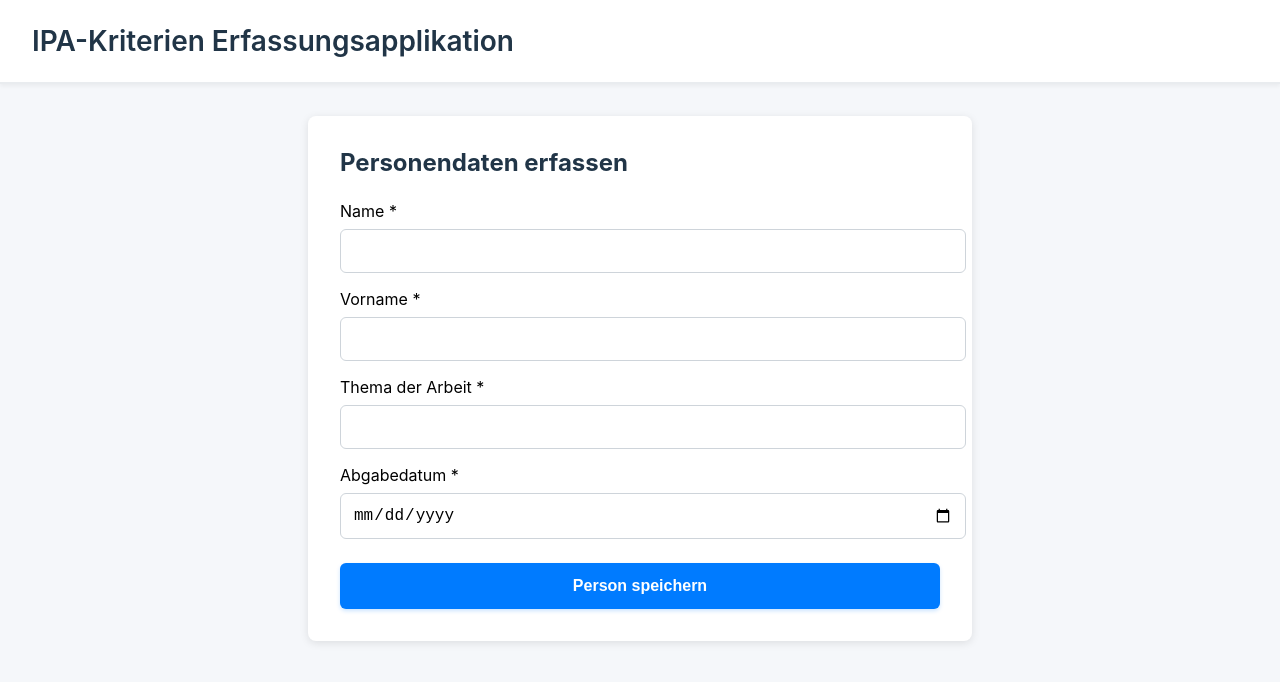
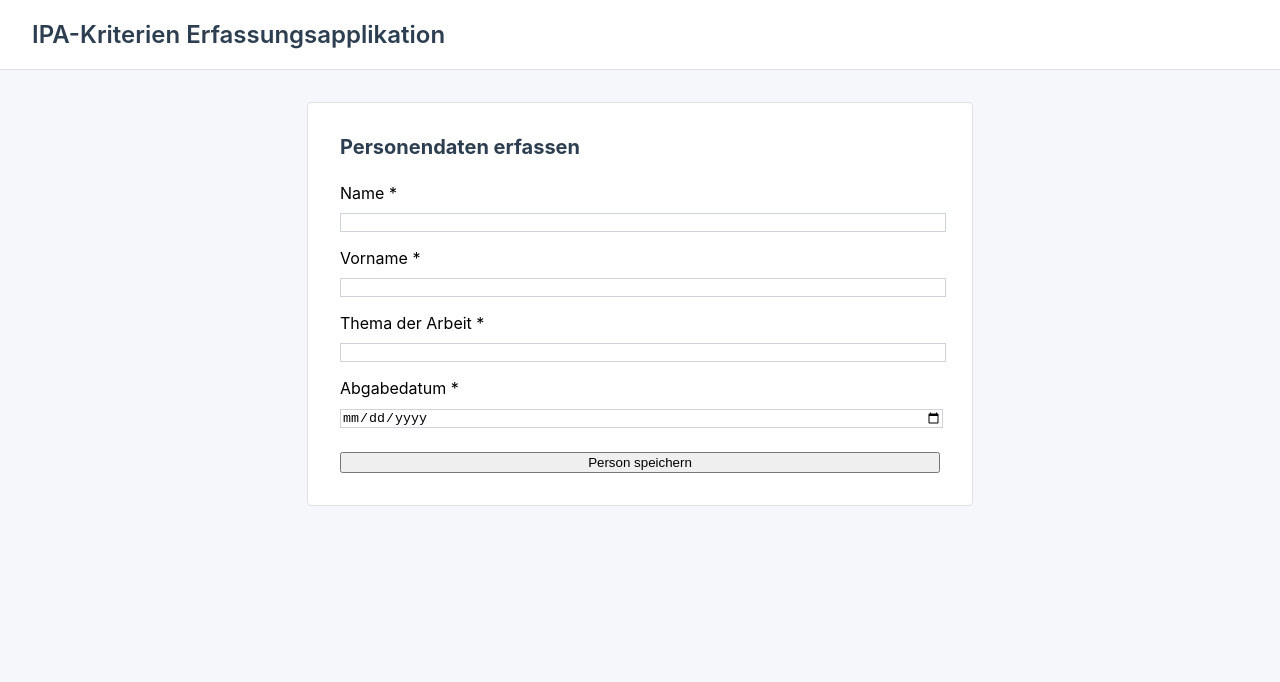
Before and after one commit to Britan115/Rutschmann_Abschlussprojekt, a React app in the folder frontend/: page / in a window 1280 px wide. Shown: the top 682 px of the page. Built offline with nearby package versions, Linux system fonts and the light colour scheme; the HTML template or start-up script is replaced by a standard one.

Commit message:
Frontend: SeriÃ¶ses Design - Professionelles Grau-basiertes Farbschema - Klare Struktur ohne verspielte Effekte - Verbesserte Lesbarkeit und Typografie

```diff
--- a/frontend/src/App.tsx
+++ b/frontend/src/App.tsx
@@ -20,62 +20,49 @@ function App() {
   return (
     <div className="App">
       <header style={{
-        padding: '1.5rem 2rem',
+        padding: '1.25rem 2rem',
         backgroundColor: '#ffffff',
-        borderBottom: '2px solid #e9ecef',
-        boxShadow: '0 2px 4px rgba(0,0,0,0.05)',
+        borderBottom: '1px solid #dee2e6',
         marginBottom: '2rem'
       }}>
         <h1 style={{
           margin: 0,
-          fontSize: '1.75rem',
+          fontSize: '1.5rem',
           fontWeight: 600,
-          color: '#213547'
+          color: '#2c3e50'
         }}>
           IPA-Kriterien Erfassungsapplikation
         </h1>
       </header>
-      <main style={{ padding: '0 2rem 2rem' }}>
+      <main style={{ padding: '0 2rem 2rem', maxWidth: '1200px', margin: '0 auto' }}>
         {!currentPerson ? (
           <PersonForm onSuccess={handlePersonSaved} />
         ) : (
           <div>
             <div style={{
-              marginBottom: '2rem',
-              padding: '1rem 1.5rem',
+              marginBottom: '1.5rem',
+              padding: '1rem 1.25rem',
               backgroundColor: '#ffffff',
-              borderRadius: '8px',
-              border: '1px solid #e9ecef',
-              boxShadow: '0 2px 4px rgba(0,0,0,0.05)'
+              borderRadius: '4px',
+              border: '1px solid #dee2e6'
             }}>
-              <strong style={{ color: '#495057' }}>Erfasste Person:</strong>{' '}
-              <span style={{ color: '#007bff', fontWeight: 500 }}>
-                {currentPerson.vorname} {currentPerson.name}
+              <span style={{ color: '#495057', fontSize: '0.9375rem' }}>
+                <strong>Erfasste Person:</strong> {currentPerson.vorname} {currentPerson.name} - {currentPerson.thema}
               </span>
-              {' - '}
-              <span style={{ color: '#6c757d' }}>{currentPerson.thema}</span>
             </div>
 
             <nav style={{
-              marginBottom: '2rem',
+              marginBottom: '1.5rem',
               display: 'flex',
-              gap: '1rem',
+              gap: '0.75rem',
               justifyContent: 'center',
-              flexWrap: 'wrap'
+              borderBottom: '1px solid #dee2e6',
+              paddingBottom: '1rem'
             }}>
               <button
                 onClick={() => setViewMode('criteria')}
                 style={{
-                  padding: '0.75rem 1.5rem',
-                  backgroundColor: viewMode === 'criteria' ? '#007bff' : '#6c757d',
-                  color: 'white',
-                  border: 'none',
-                  borderRadius: '6px',
-                  cursor: 'pointer',
-                  fontSize: '1rem',
-                  fontWeight: 600,
-                  transition: 'all 0.2s ease',
-                  boxShadow: viewMode === 'criteria' ? '0 4px 8px rgba(0,123,255,0.3)' : '0 2px 4px rgba(0,0,0,0.1)'
+                  backgroundColor: viewMode === 'criteria' ? '#495057' : '#6c757d',
                 }}
               >
                 Kriterien bearbeiten
@@ -83,16 +70,7 @@ function App() {
               <button
                 onClick={() => setViewMode('dashboard')}
                 style={{
-                  padding: '0.75rem 1.5rem',
-                  backgroundColor: viewMode === 'dashboard' ? '#007bff' : '#6c757d',
-                  color: 'white',
-                  border: 'none',
-                  borderRadius: '6px',
-                  cursor: 'pointer',
-                  fontSize: '1rem',
-                  fontWeight: 600,
-                  transition: 'all 0.2s ease',
-                  boxShadow: viewMode === 'dashboard' ? '0 4px 8px rgba(0,123,255,0.3)' : '0 2px 4px rgba(0,0,0,0.1)'
+                  backgroundColor: viewMode === 'dashboard' ? '#495057' : '#6c757d',
                 }}
               >
                 Dashboard
--- a/frontend/src/components/PersonForm.tsx
+++ b/frontend/src/components/PersonForm.tsx
@@ -88,10 +88,10 @@ export default function PersonForm({ onSuccess }: PersonFormProps) {
       margin: '0 auto',
       backgroundColor: '#ffffff',
       padding: '2rem',
-      borderRadius: '8px',
-      boxShadow: '0 2px 8px rgba(0,0,0,0.1)'
+      borderRadius: '4px',
+      border: '1px solid #dee2e6'
     }}>
-      <h2 style={{ marginTop: 0, marginBottom: '1.5rem', color: '#213547' }}>
+      <h2 style={{ marginTop: 0, marginBottom: '1.5rem', color: '#2c3e50', fontSize: '1.25rem' }}>
         Personendaten erfassen
       </h2>
 
@@ -107,16 +107,10 @@ export default function PersonForm({ onSuccess }: PersonFormProps) {
           onChange={handleChange}
           style={{
             width: '100%',
-            padding: '0.75rem',
-            border: errors.name ? '2px solid #dc3545' : '1px solid #ced4da',
-            borderRadius: '6px',
-            fontSize: '1rem',
-            transition: 'border-color 0.2s ease',
+            border: errors.name ? '1px solid #dc3545' : '1px solid #ced4da',
           }}
-          onFocus={(e) => e.target.style.borderColor = '#007bff'}
-          onBlur={(e) => e.target.style.borderColor = errors.name ? '#dc3545' : '#ced4da'}
         />
-        {errors.name && <span style={{ color: 'red', fontSize: '0.875rem' }}>{errors.name}</span>}
+        {errors.name && <span style={{ color: '#dc3545', fontSize: '0.8125rem', marginTop: '0.25rem', display: 'block' }}>{errors.name}</span>}
       </div>
 
       <div style={{ marginBottom: '1rem' }}>
@@ -131,17 +125,11 @@ export default function PersonForm({ onSuccess }: PersonFormProps) {
           onChange={handleChange}
           style={{
             width: '100%',
-            padding: '0.75rem',
-            border: errors.vorname ? '2px solid #dc3545' : '1px solid #ced4da',
-            borderRadius: '6px',
-            fontSize: '1rem',
-            transition: 'border-color 0.2s ease',
+            border: errors.vorname ? '1px solid #dc3545' : '1px solid #ced4da',
           }}
-          onFocus={(e) => e.target.style.borderColor = '#007bff'}
-          onBlur={(e) => e.target.style.borderColor = errors.vorname ? '#dc3545' : '#ced4da'}
         />
         {errors.vorname && (
-          <span style={{ color: 'red', fontSize: '0.875rem' }}>{errors.vorname}</span>
+          <span style={{ color: '#dc3545', fontSize: '0.8125rem', marginTop: '0.25rem', display: 'block' }}>{errors.vorname}</span>
         )}
       </div>
 
@@ -157,17 +145,11 @@ export default function PersonForm({ onSuccess }: PersonFormProps) {
           onChange={handleChange}
           style={{
             width: '100%',
-            padding: '0.75rem',
-            border: errors.thema ? '2px solid #dc3545' : '1px solid #ced4da',
-            borderRadius: '6px',
-            fontSize: '1rem',
-            transition: 'border-color 0.2s ease',
+            border: errors.thema ? '1px solid #dc3545' : '1px solid #ced4da',
           }}
-          onFocus={(e) => e.target.style.borderColor = '#007bff'}
-          onBlur={(e) => e.target.style.borderColor = errors.thema ? '#dc3545' : '#ced4da'}
         />
         {errors.thema && (
-          <span style={{ color: 'red', fontSize: '0.875rem' }}>{errors.thema}</span>
+          <span style={{ color: '#dc3545', fontSize: '0.8125rem', marginTop: '0.25rem', display: 'block' }}>{errors.thema}</span>
         )}
       </div>
 
@@ -183,17 +165,11 @@ export default function PersonForm({ onSuccess }: PersonFormProps) {
           onChange={handleChange}
           style={{
             width: '100%',
-            padding: '0.75rem',
-            border: errors.abgabedatum ? '2px solid #dc3545' : '1px solid #ced4da',
-            borderRadius: '6px',
-            fontSize: '1rem',
-            transition: 'border-color 0.2s ease',
+            border: errors.abgabedatum ? '1px solid #dc3545' : '1px solid #ced4da',
           }}
-          onFocus={(e) => e.target.style.borderColor = '#007bff'}
-          onBlur={(e) => e.target.style.borderColor = errors.abgabedatum ? '#dc3545' : '#ced4da'}
         />
         {errors.abgabedatum && (
-          <span style={{ color: 'red', fontSize: '0.875rem' }}>{errors.abgabedatum}</span>
+          <span style={{ color: '#dc3545', fontSize: '0.8125rem', marginTop: '0.25rem', display: 'block' }}>{errors.abgabedatum}</span>
         )}
       </div>
 
@@ -206,16 +182,6 @@ export default function PersonForm({ onSuccess }: PersonFormProps) {
         disabled={isSubmitting}
         style={{
           width: '100%',
-          padding: '0.875rem',
-          backgroundColor: isSubmitting ? '#6c757d' : '#007bff',
-          color: 'white',
-          border: 'none',
-          borderRadius: '6px',
-          cursor: isSubmitting ? 'not-allowed' : 'pointer',
-          fontSize: '1rem',
-          fontWeight: 600,
-          transition: 'all 0.2s ease',
-          boxShadow: isSubmitting ? 'none' : '0 2px 4px rgba(0,123,255,0.2)',
           marginTop: '0.5rem'
         }}
       >
--- a/frontend/src/style.css
+++ b/frontend/src/style.css
@@ -1,113 +1,91 @@
 :root {
-  font-family: system-ui, -apple-system, 'Segoe UI', Roboto, 'Helvetica Neue', Arial, sans-serif;
-  line-height: 1.6;
+  font-family: -apple-system, BlinkMacSystemFont, 'Segoe UI', 'Roboto', 'Helvetica Neue', Arial, sans-serif;
+  line-height: 1.5;
   font-weight: 400;
-
   color-scheme: light;
-  color: #213547;
-  background-color: #f5f7fa;
-
+  color: #2c3e50;
+  background-color: #ffffff;
   font-synthesis: none;
   text-rendering: optimizeLegibility;
   -webkit-font-smoothing: antialiased;
   -moz-osx-font-smoothing: grayscale;
 }
 
-a {
-  font-weight: 500;
-  color: #646cff;
-  text-decoration: inherit;
-}
-a:hover {
-  color: #535bf2;
+* {
+  box-sizing: border-box;
 }
 
 body {
   margin: 0;
   min-width: 320px;
   min-height: 100vh;
-  background-color: #f5f7fa;
-  color: #213547;
+  background-color: #f8f9fa;
+  color: #2c3e50;
 }
 
-h1 {
-  font-size: 3.2em;
-  line-height: 1.1;
-}
-
-#app {
-  max-width: 1280px;
-  margin: 0 auto;
-  padding: 2rem;
-  text-align: center;
-}
-
-.logo {
-  height: 6em;
-  padding: 1.5em;
-  will-change: filter;
-  transition: filter 300ms;
-}
-.logo:hover {
-  filter: drop-shadow(0 0 2em #646cffaa);
-}
-.logo.vanilla:hover {
-  filter: drop-shadow(0 0 2em #3178c6aa);
-}
-
-.card {
-  padding: 2em;
-}
-
-.read-the-docs {
-  color: #888;
+h1, h2, h3, h4, h5, h6 {
+  color: #2c3e50;
+  font-weight: 600;
+  margin: 0;
 }
 
 button {
-  border-radius: 6px;
+  border-radius: 4px;
   border: none;
-  padding: 0.75rem 1.5rem;
-  font-size: 1rem;
-  font-weight: 600;
+  padding: 0.625rem 1.25rem;
+  font-size: 0.9375rem;
+  font-weight: 500;
   font-family: inherit;
-  background-color: #007bff;
+  background-color: #495057;
   color: white;
   cursor: pointer;
-  transition: all 0.2s ease;
-  box-shadow: 0 2px 4px rgba(0, 0, 0, 0.1);
+  transition: background-color 0.15s ease;
 }
 
 button:hover:not(:disabled) {
-  background-color: #0056b3;
-  box-shadow: 0 4px 8px rgba(0, 0, 0, 0.15);
-  transform: translateY(-1px);
+  background-color: #343a40;
 }
 
 button:active:not(:disabled) {
-  transform: translateY(0);
+  background-color: #212529;
 }
 
 button:disabled {
-  background-color: #ccc;
+  background-color: #adb5bd;
   cursor: not-allowed;
-  opacity: 0.6;
+  opacity: 0.7;
 }
 
-button:focus,
-button:focus-visible {
-  outline: 2px solid #007bff;
+button:focus {
+  outline: 2px solid #495057;
   outline-offset: 2px;
 }
 
-@media (prefers-color-scheme: light) {
-  :root {
-    color: #213547;
-    background-color: #ffffff;
-  }
-  a:hover {
-    color: #747bff;
-  }
-  button {
-    background-color: #f9f9f9;
-  }
+input, textarea {
+  font-family: inherit;
+  font-size: 0.9375rem;
+  padding: 0.625rem;
+  border: 1px solid #ced4da;
+  border-radius: 4px;
+  color: #2c3e50;
+  background-color: #ffffff;
+  transition: border-color 0.15s ease;
 }
+
+input:focus, textarea:focus {
+  outline: none;
+  border-color: #495057;
+}
+
+input:disabled, textarea:disabled {
+  background-color: #e9ecef;
+  cursor: not-allowed;
+}
+
+label {
+  display: block;
+  margin-bottom: 0.375rem;
+  font-weight: 500;
+  color: #495057;
+  font-size: 0.875rem;
+}
```
Also changed, not shown: frontend/src/components/CriteriaView.tsx (+8 -32 lines), frontend/src/components/Dashboard.tsx (+34 -58 lines).
